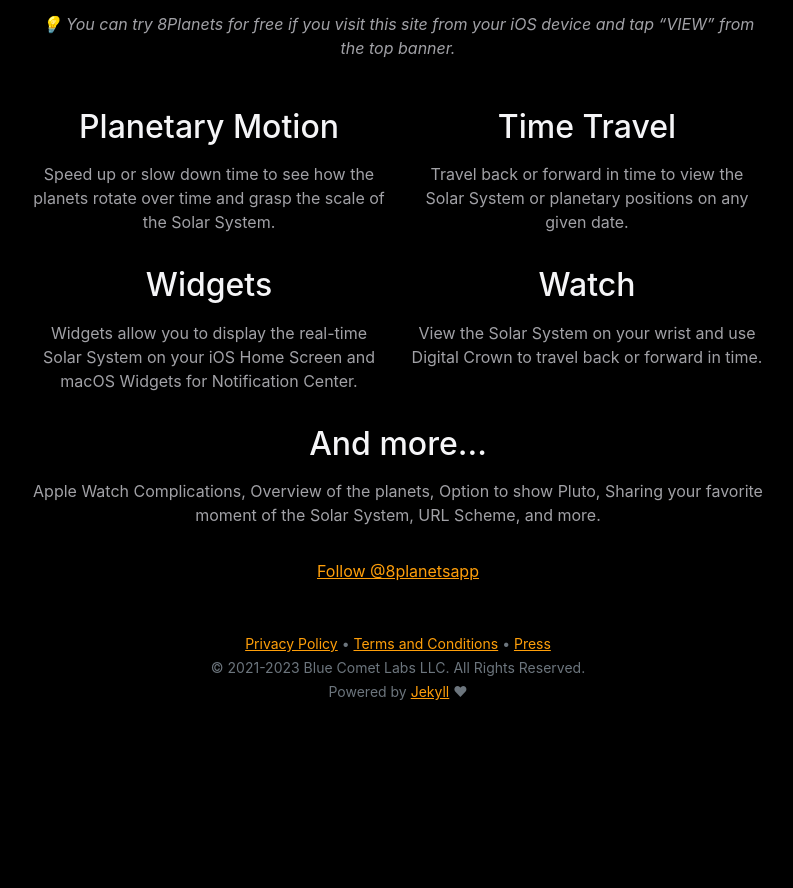
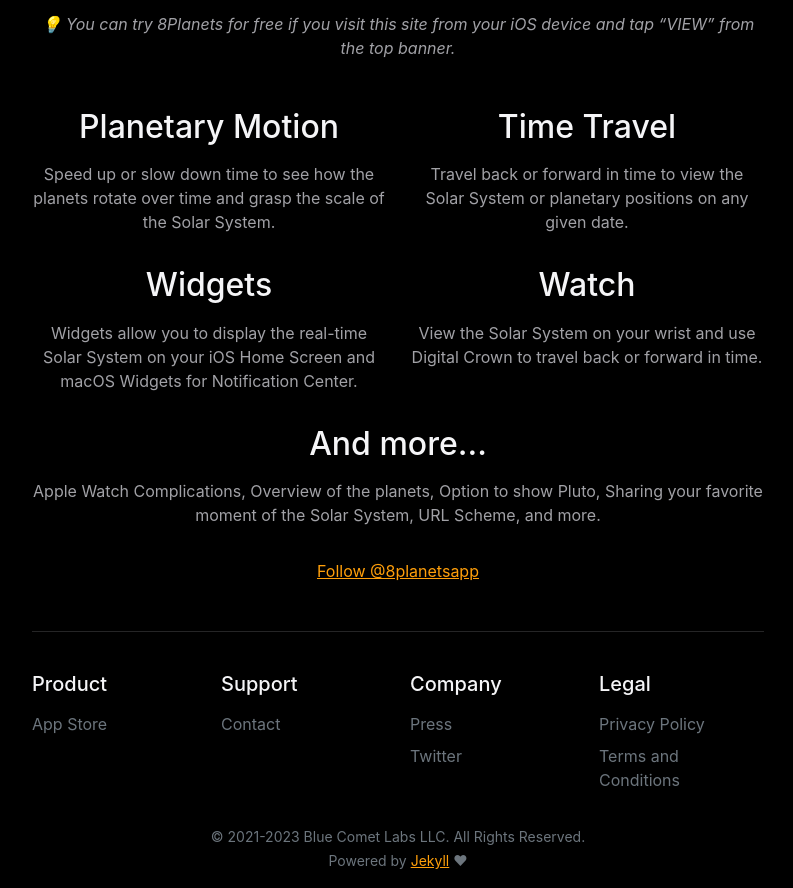
Before and after one commit to bluecometlabs/8planets.app, a Jekyll site: the page built from pages/index.md, in a window 1280 px wide, cut to the strip 936-1824 px from the top of the page. Shown: the whole strip, without its empty margins (242-1035 px from the left). Built offline with Jekyll 4.4.1, drawn with Linux system fonts in a browser that asks for light colours; comment, search, counter and statistics services are not loaded; before the commit the page ends 1655 px from its top, so only the background shows below that.

Commit message:
Update footer

```diff
--- a/_includes/contact.html
+++ b/_includes/contact.html
@@ -6,7 +6,5 @@
         <li><a href="mailto:feedback@pixyzehn.com">feedback@pixyzehn.com</a> for feedback, suggestions, and bug reports</li>
     </ul>
 
-    <hr>
-
     <p>If you enjoy the app, we appreciate any help by giving a rating or writing a review on both iOS (<a href="{{ sites.link.app_store_review }}">Review via App Store</a>) and Mac App Store (<a href="{{ sites.link.mac_app_store_review }}">Review via Mac App Store</a>).</p>
 </div>
--- a/_includes/footer.html
+++ b/_includes/footer.html
@@ -1,8 +1,36 @@
 <footer class="site-footer">
     <div class="wrapper">
+        <hr>
+        <div class="row row-cols-2">
+            <div class="col-md-3 my-2">
+                <h5>Product</h5>
+                <ul class="nav flex-column ml-0">
+                    <li class="nav-item mb-2"><a href="{{ site.links.app_store }}" class="nav-link p-0 text-muted">App Store</a></li>
+                </ul>
+            </div>
+            <div class="col-md-3 my-2">
+                <h5>Support</h5>
+                <ul class="nav flex-column ml-0">
+                    <li class="nav-item mb-2"><a href="/contact/" class="nav-link p-0 text-muted">Contact</a></li>
+                </ul>
+            </div>
+            <div class="col-md-3 my-2">
+                <h5>Company</h5>
+                <ul class="nav flex-column ml-0">
+                    <li class="nav-item mb-2"><a href="/press/" class="nav-link p-0 text-muted">Press</a></li>
+                    <li class="nav-item mb-2"><a href="{{ site.links.twitter }}" class="nav-link p-0 text-muted">Twitter</a></li>
+                </ul>
+            </div>
+            <div class="col-md-3 my-2">
+                <h5>Legal</h5>
+                <ul class="nav flex-column ml-0">
+                    <li class="nav-item mb-2"><a href="/privacy/" class="nav-link p-0 text-muted">Privacy Policy</a></li>
+                    <li class="nav-item mb-2"><a href="/terms/" class="nav-link p-0 text-muted">Terms and Conditions</a></li>
+                </ul>
+            </div>
+          </div>
         <p class="text-muted text-center">
             <small>
-                <a href="/privacy/">Privacy Policy</a> • <a href="/terms/">Terms and Conditions</a> • <a href="/press/">Press</a><br>
                 &copy; 2021-{{ site.time | date: '%Y' }} Blue Comet Labs LLC. All Rights Reserved.<br>
                 Powered by <a href="{{ site.links.jekyll }}">Jekyll</a> ♥
             </small>
--- a/_sass/_layout.scss
+++ b/_sass/_layout.scss
@@ -53,6 +53,9 @@
   a {
     color: $primary-content-color;
   }
+  ul, ol {
+    margin-left: 0;
+  }
 }
 
 @include media-query($on-palm) {
@@ -68,8 +71,8 @@
  */
 hr {
   border-top: 1px solid $border-color;
-  margin-top: $spacing-unit;
-  margin-bottom: $spacing-unit;
+  margin-top: calc(#{$spacing-unit} / 2);
+  margin-bottom: calc(#{$spacing-unit} / 2);
 }
 
 /**
```
